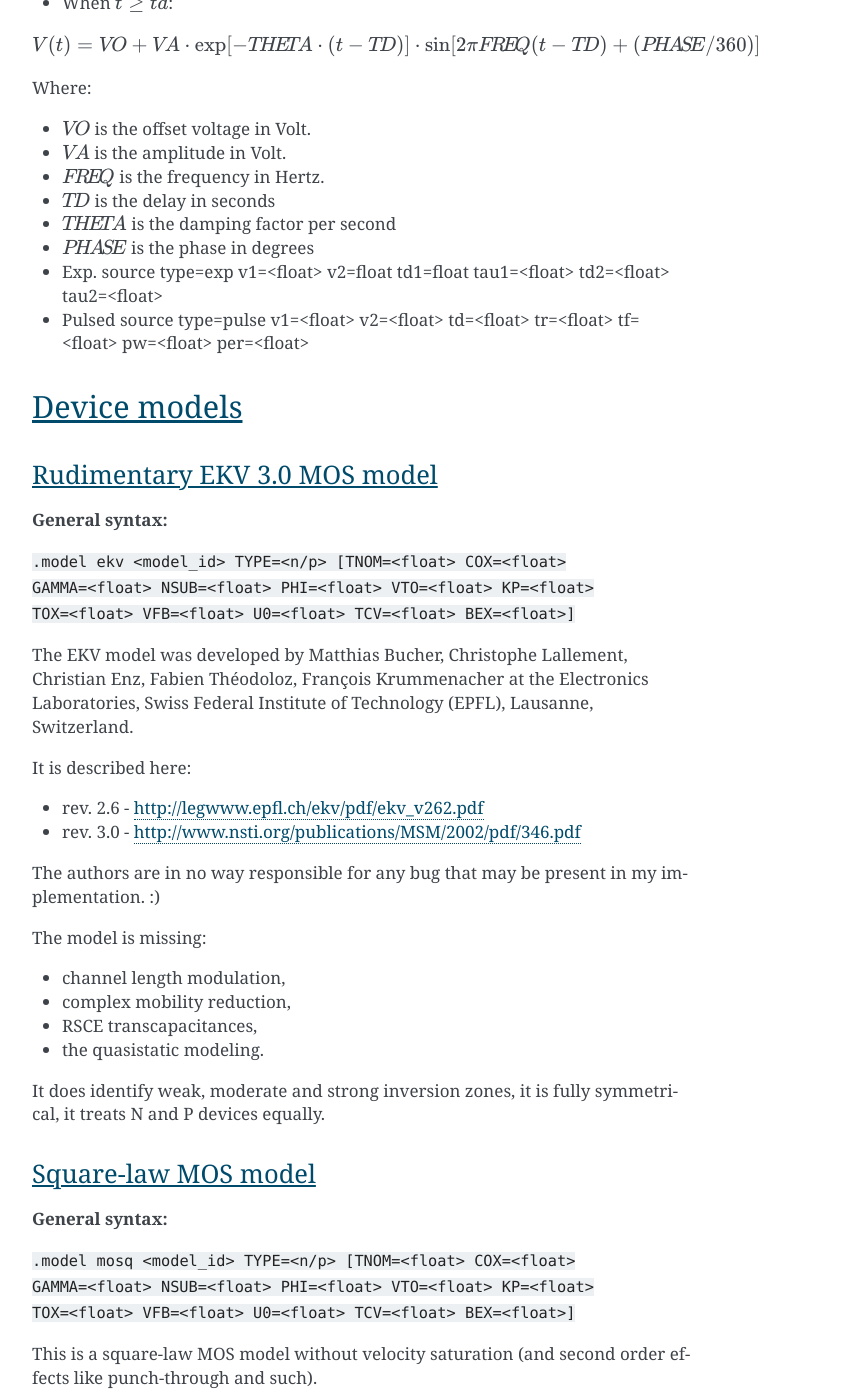
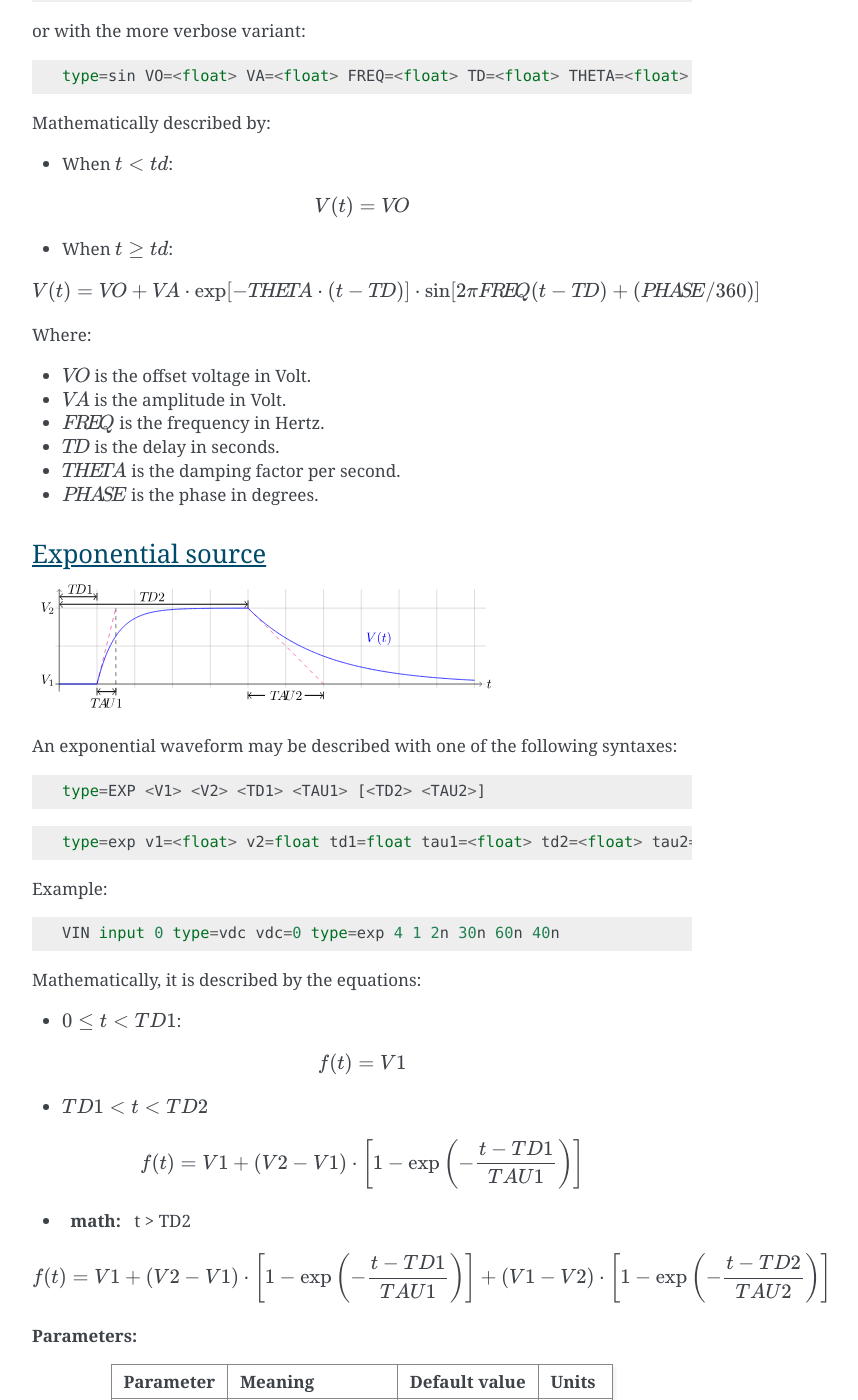
Before and after one commit to ahkab/ahkab, a Sphinx documentation site: the page built from doc/help/Netlist-Syntax.rst, in a window 1280 px wide and 1400 px high, scrolled down 8984 px. Shown: the whole window, without its empty margins (388-1246 px from the left). Built offline with Sphinx 7.4.7, drawn with Linux system fonts in a browser that asks for light colours; some of the changed text lies outside the part shown.

Commit message:
DOC: Add images, refactor.

```diff
--- a/doc/help/Netlist-Syntax.rst
+++ b/doc/help/Netlist-Syntax.rst
@@ -307,24 +307,30 @@ such as:
 
     V1 1 2 vdc=10m type=sin VO=10m VA=1.2 FREQ=500k TD=1n THETA=0
 
-Sinusoidal source
-^^^^^^^^^^^^^^^^^
 
-A damped sinusoidal voltage source:
+Sinusoidal waveform
+^^^^^^^^^^^^^^^^^^^
+
+A damped sinusoidal time function.
+
+.. image:: ../images/elem/sin.svg
+
+It may be described with the syntax:
 
 ::
 
     type=sin <VO> <VA> <FREQ> <TD> <THETA> <PHASE>
 
 
-or with the more verbose syntax:
+or with the more verbose variant:
 
 ::
 
-    type=sin VO=<float> VA=<float> FREQ=<float> TD=<float> THETA=<float>
+    type=sin VO=<float> VA=<float> FREQ=<float> TD=<float> THETA=<float> PHASE=<float>
 
 
-Described by:
+
+Mathematically described by:
 
 * When :math:`t < td`:
 
@@ -343,13 +349,77 @@ Where:
 * :math:`V\!O` is the offset voltage in Volt.
 * :math:`V\!A` is the amplitude in Volt.
 * :math:`F\!R\!E\!Q` is the frequency in Hertz.
-* :math:`T\!D` is the delay in seconds
-* :math:`T\!H\!E\!T\!A` is the damping factor per second
-* :math:`P\!H\!A\!S\!E` is the phase in degrees
+* :math:`T\!D` is the delay in seconds.
+* :math:`T\!H\!E\!T\!A` is the damping factor per second.
+* :math:`P\!H\!A\!S\!E` is the phase in degrees.
 
-* Exp. source type=exp v1=<float> v2=float td1=float tau1=<float> td2=<float> tau2=<float>
+Exponential source
+^^^^^^^^^^^^^^^^^^
 
-* Pulsed source type=pulse v1=<float> v2=<float> td=<float> tr=<float> tf=<float> pw=<float> per=<float>
+.. image:: ../images/elem/exp.svg
+
+An exponential waveform may be described with one of the following syntaxes:
+
+::
+
+     type=EXP <V1> <V2> <TD1> <TAU1> [<TD2> <TAU2>]
+::
+
+    type=exp v1=<float> v2=float td1=float tau1=<float> td2=<float> tau2=<float>
+
+
+Example:
+
+::
+
+     VIN input 0 type=vdc vdc=0 type=exp 4 1 2n 30n 60n 40n
+
+
+Mathematically, it is described by the equations:
+
+* :math:`0 \le t < TD1`:
+
+.. math::
+
+    f(t) = V1
+
+* :math:`TD1 < t < TD2`
+
+.. math::
+
+    f(t) = V1+(V2-V1) \cdot \left[1-\exp \left(-\frac{t-TD1}{TAU1}\right)\right]
+
+* :math: t > TD2
+
+.. math::
+
+    f(t) = V1+(V2-V1) \cdot \left[1-\exp \left(-\frac{t-TD1}{TAU1}\right)\right]+(V1-V2) \cdot \left[1-\exp \left(-\frac{t-TD2}{TAU2}\right)\right]
+
+**Parameters:**
+
+=========  ==================  =============  =======
+Parameter  Meaning             Default value  Units
+=========  ==================  =============  =======
+V1         initial value                      V or A
+V2         pulsed value	                      V or A
+TD1        rise delay time     0.0            s
+TAU1       rise time constant                 s
+TD2        fall delay time     Infinity       s
+TAU2       fall time constant  Infinity       s
+=========  ==================  =============  =======
+
+
+Pulsed source
+^^^^^^^^^^^^^
+
+A square wave.
+
+.. image:: ../images/elem/pulse.svg
+
+::
+
+    type=pulse v1=<float> v2=<float> td=<float> tr=<float> tf=<float> pw=<float> per=<float>
+
 
 Device models
 """""""""""""
```
Also changed, not shown: doc/images/elem/exp.svg (added), doc/images/elem/pulse.svg (added), doc/images/elem/sin.svg (added), 4 other files.
